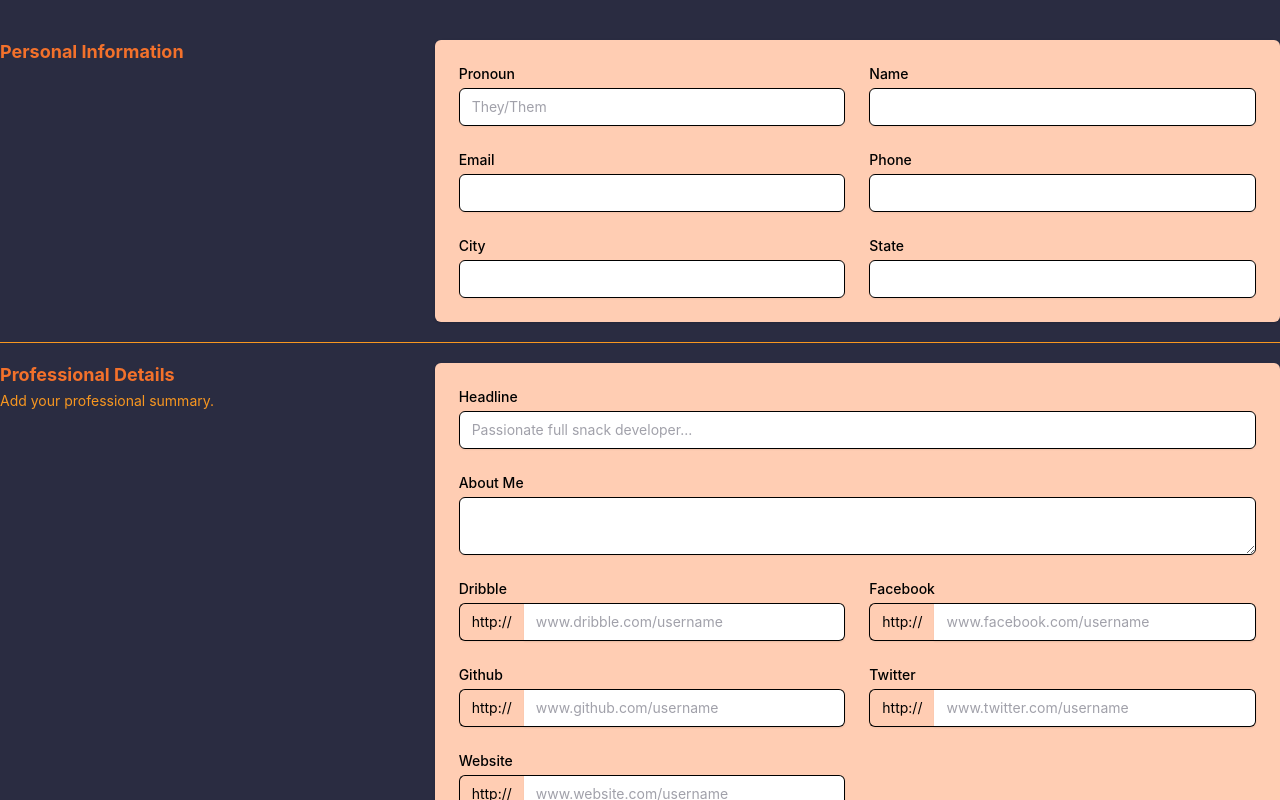
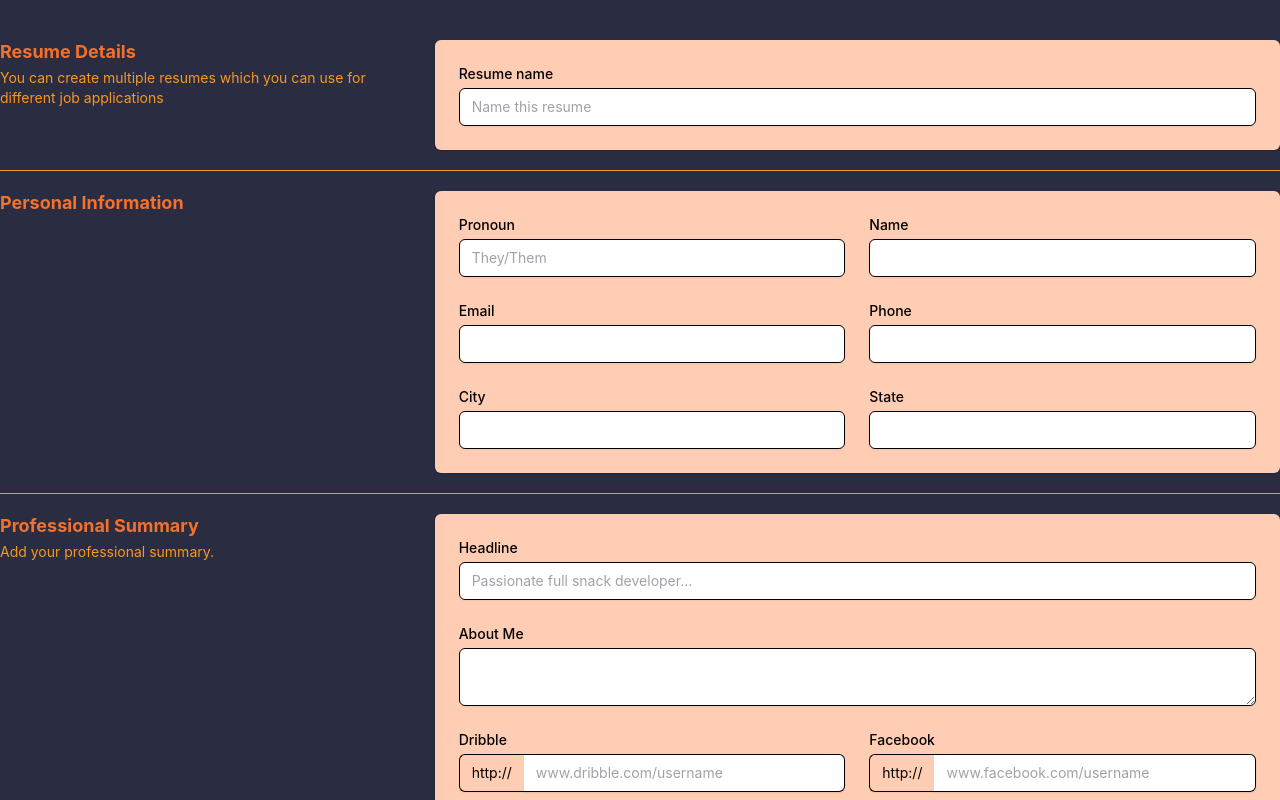
Before and after one commit to heyemmibee/Resume-Client, a React (Create React App) app: page /resumes/new in a window 1280 px wide. Shown: the top 800 px of the page. Built offline with nearby package versions, Linux system fonts and the light colour scheme.

Commit message:
create resume with redirection

```diff
--- a/src/Resumes/ResumeAPI.js
+++ b/src/Resumes/ResumeAPI.js
@@ -3,3 +3,13 @@ import { http } from '../services';
 export const index = async (accessToken) => {
     return await http.get('/resumes', accessToken);
 };
+
+export const create = async (accessToken, resume) => {
+    return await http.post('/resumes', resume, {
+        method: 'POST',
+        headers: {
+            'Content-Type': 'application/json',
+            'x-access-token': accessToken
+        }
+    });
+}
--- a/src/Resumes/ResumeForm.js
+++ b/src/Resumes/ResumeForm.js
@@ -1,4 +1,4 @@
-import { useState } from 'react';
+import { useState, useContext } from 'react';
 import SideBar from './SideBar';
 import CareerInformation from './CareerInformation';
 import WorkExperience from './WorkExperience';
@@ -9,8 +9,16 @@ import Education from './Education';
 import SideProjects from './SideProjects'
 import ResumeFormBorder from './ResumeFormBorder';
 import validate from './ResumeFormValidation';
+import { AuthContext } from '../context/authContext';
+import { create } from './ResumeAPI';
+import {
+    useHistory
+} from "react-router-dom";
 
 const ResumeForm = () => {
+
+    const authContext = useContext(AuthContext);
+    const history = useHistory();
 
     const experience = {
         'title': '',
@@ -98,6 +106,7 @@ const ResumeForm = () => {
                 'city': '',
                 'state': ''
             },
+            'resume_name': '',
             'headline': '',
             'summary': '',
             'links': {
@@ -131,22 +140,11 @@ const ResumeForm = () => {
             ...resume,
             [key]: resume[key].map((item, index) => {
                 if (indexChanged === index) {
-                    // switch (key) {
-                    //     case 'experience':
-                    //         if (e.target.getAttribute('data-customkey') === 'to') {
-                    //             if (e.target.value.trim() === '') {
-                    //                 item.current = true;
-                    //             }
-                    //         }
-                    //         break;
-                    //     default:
-                    //         break;
-                    // }
                     let value = e.target.value;
                     if (e.target.type === 'checkbox') {
                         value = e.target.checked;
                     }
-                    console.log(value)
+
                     return {
                         ...item,
                         [e.target.getAttribute('data-customkey')]: value
@@ -185,18 +183,54 @@ const ResumeForm = () => {
 
     const createNewResume = (e) => {
         e.preventDefault();
-        console.log(resume)
+
         const validateForm = async () => {
             const validatedResume = await validate(resume);
-            console.log(validatedResume);
+            const { statusCode } = await create(authContext.user.accessToken, validatedResume);
+            if (statusCode === 201) {
+                history.push('/resumes');
+            }
         }
 
+        try {
             validateForm();
+        } catch (err) {
+            console.log(err)
+        }
     }
 
     return (
         <div className='my-10'>
             <form onSubmit={createNewResume}>
+                <div className='mt-10 sm:mt-0'>
+                    <div className='md:grid md:grid-cols-3 md:gap-6'>
+                        <SideBar
+                            title='Resume Details'
+                            subHeading='You can create multiple resumes which you can use for different job applications'
+                        />
+                        <div className='mt-5 md:mt-0 md:col-span-2'>
+                            <div className='shadow overflow-hidden sm:rounded-md'>
+                                <div className='px-4 py-5 bg-white space-y-6 sm:p-6 bg-secondary'>
+                                    <div className='col-span-6 sm:col-span-3'>
+                                        <label htmlFor='resume_name' className='lbl'>Resume name</label>
+                                        <input
+                                            value={resume.resume_name}
+                                            onChange={(e) => setResume({ ...resume, [e.target.name]: e.target.value })}
+                                            type='text'
+                                            name='resume_name'
+                                            id='resume_name'
+                                            className='input-txt'
+                                            placeholder='Name this resume'
+                                        />
+                                    </div>
+                                </div>
+                            </div>
+                        </div>
+                    </div>
+                </div>
+
+                <ResumeFormBorder />
+                <div className='mt-10 sm:mt-0'>
                     <div className='md:grid md:grid-cols-3 md:gap-6'>
                         <SideBar
                             title='Personal Information'
@@ -287,13 +321,13 @@ const ResumeForm = () => {
                             </div>
                         </div>
                     </div>
-
+                </div>
                 <ResumeFormBorder />
 
                 <div className='mt-10 sm:mt-0'>
                     <div className='md:grid md:grid-cols-3 md:gap-6'>
                         <SideBar
-                            title='Professional Details'
+                            title='Professional Summary'
                             subHeading='Add your professional summary.'
                         />
                         <div className='mt-5 md:mt-0 md:col-span-2'>
--- a/src/Resumes/ResumeFormValidation.js
+++ b/src/Resumes/ResumeFormValidation.js
@@ -1,6 +1,14 @@
 import Joi from 'joi';
 
 const resumeSchema = Joi.object({
+    headline: Joi.string()
+        .required()
+        .trim(),
+    summary: Joi.string()
+        .required()
+        .trim(),
+    resume_name: Joi.string()
+        .required(),
     pronouns: Joi.string()
         .required()
         .trim(),
@@ -26,12 +34,6 @@ const resumeSchema = Joi.object({
             .required()
             .trim()
     }),
-    headline: Joi.string()
-        .required()
-        .trim(),
-    summary: Joi.string()
-        .required()
-        .trim(),
     links: Joi.object({
         dribble: Joi.string().allow('').uri(),
         facebook: Joi.string().allow('').uri(),
--- a/src/services/http.js
+++ b/src/services/http.js
@@ -33,9 +33,15 @@ export const post = async (endpoint, data, options = {
     const url = completeEndPoint(endpoint);
     const requestOptions = createPayloadFromOptions(data, options);
     const response = await fetch(url, requestOptions);
-    const responseData = await response.json();
+    if (response.status === 200 || response.status === 500) {
+        const responseData = await response.json();
+        return {
+            statusCode: response.status,
+            data: responseData
+        };
+    }
+
     return {
-        statusCode: response.status,
-        data: responseData
-    };
+        statusCode: response.status
+    }
 }
```
Also changed, not shown: 1 other file (tests, documents, lock files or other folders). Lines whose indentation alone changed are shown as unchanged.
